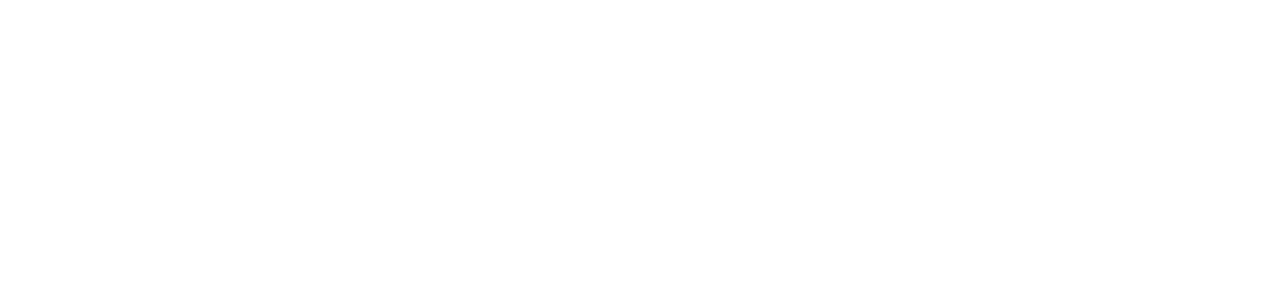
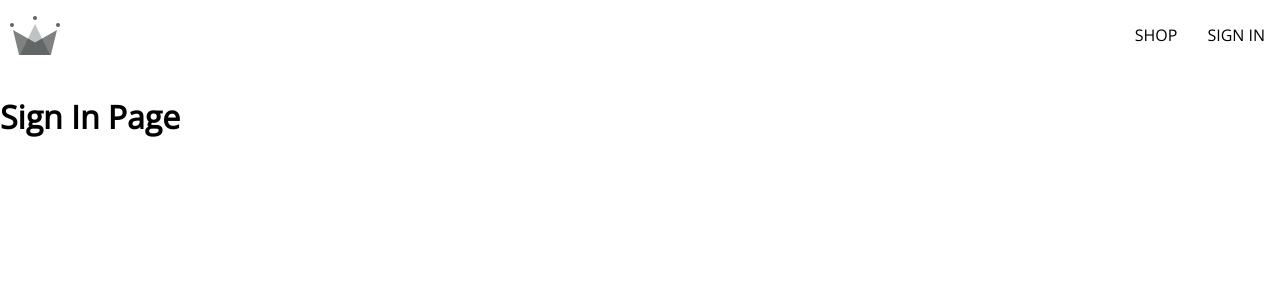
Before and after one commit to Tom-Ainsworth/Crwn-Clothing, a React (Vite) app: page /signin in a window 1280 px wide. Before the commit this address had no page. Shown: the top 300 px of the page. Built offline with nearby package versions, Linux system fonts and the light colour scheme.

Commit message:
Install Firebase Install Firebase and create a base sign in component

```diff
--- a/package.json
+++ b/package.json
@@ -9,6 +9,7 @@
 		"preview": "vite preview"
 	},
 	"dependencies": {
+		"firebase": "^9.17.2",
 		"react": "^18.2.0",
 		"react-dom": "^18.2.0",
 		"react-router-dom": "^6.8.2",
--- a/src/App.jsx
+++ b/src/App.jsx
@@ -2,6 +2,7 @@
 
 import Home from "./routes/home/home.component";
 import Navigation from "./routes/navigation/navigation.component";
+import SignIn from "./routes/sign-in/sign-in.component";
 
 export const Shop = () => {
 	return <div>I'm a shopping page</div>;
@@ -13,6 +14,7 @@
 			<Route path="/" element={<Navigation />}>
 				<Route index element={<Home />} />
 				<Route path="shop" element={<Shop />} />
+				<Route path="signin" element={<SignIn />} />
 			</Route>
 		</Routes>
 	);
--- a/src/routes/navigation/navigation.component.jsx
+++ b/src/routes/navigation/navigation.component.jsx
@@ -13,6 +13,9 @@
 					<Link className="nav-link" to="/shop">
 						SHOP
 					</Link>
+					<Link className="nav-link" to="/signin">
+						SIGN IN
+					</Link>
 				</div>
 			</div>
 			<Outlet />
--- /dev/null
+++ b/src/routes/sign-in/sign-in.component.jsx
@@ -0,0 +1,11 @@
+import React from "react";
+
+const SignIn = () => {
+	return (
+		<div>
+			<h1>Sign In Page</h1>
+		</div>
+	);
+};
+
+export default SignIn;
```
Also changed, not shown: 1 other file (tests, documents, lock files or other folders).
